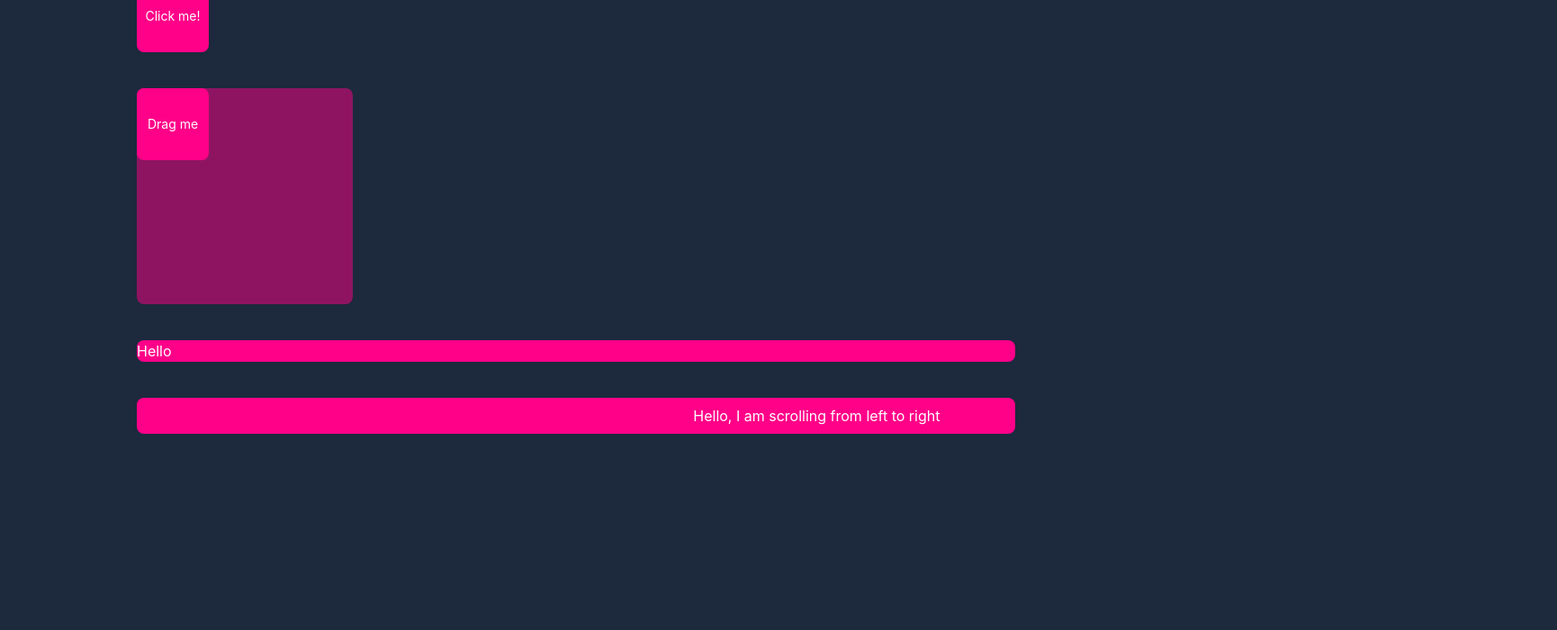
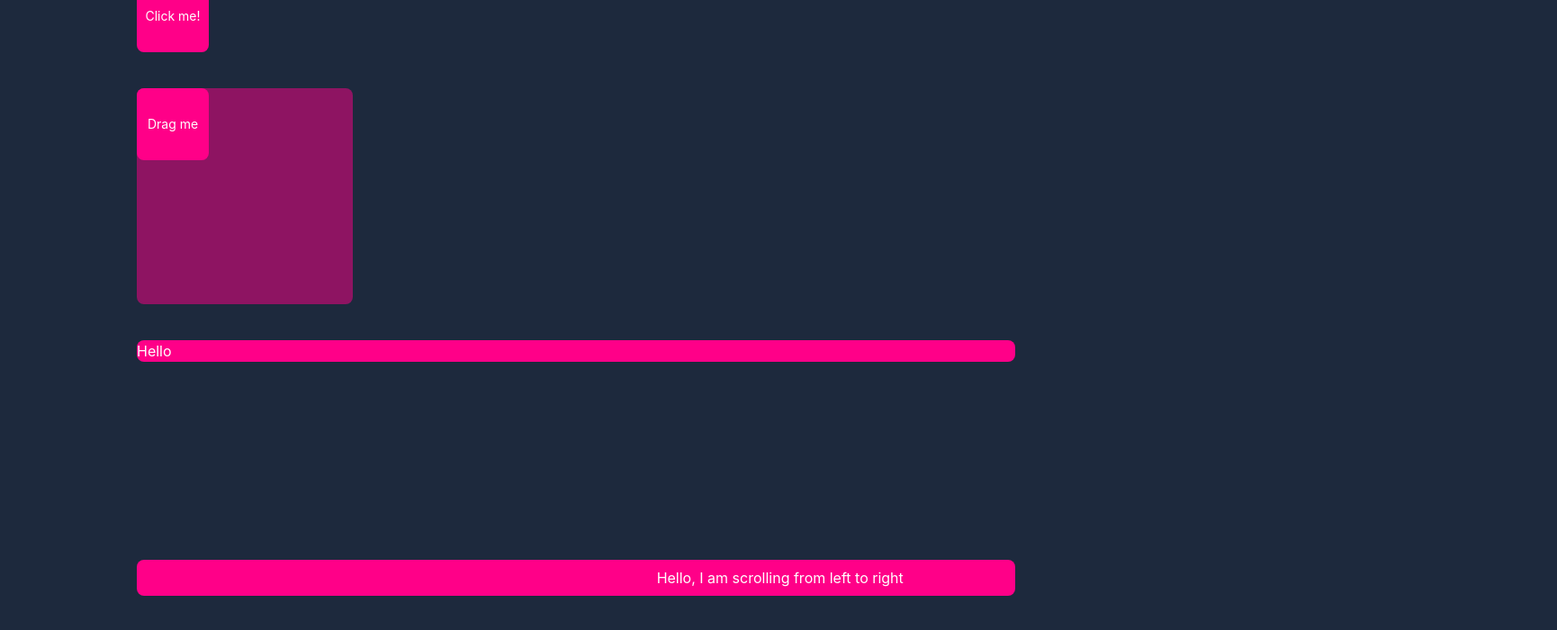
Before and after one commit to DominikKoniarz/react-motion-playground, a React (Vite) app: page / in a window 1280 px wide. Shown: the part 294-994 px from the top of the page at 90% size, 1730 px wide, since content can reach past the window. Built offline with nearby package versions, Linux system fonts and the light colour scheme.

Commit message:
Tweak scroll linked text

```diff
--- a/src/scroll-linked-text.tsx
+++ b/src/scroll-linked-text.tsx
@@ -13,7 +13,7 @@ export default function ScrollLinkedText() {
     const scrollingTextX = useTransform(
         scrollingTextProgress,
         [0, 1],
-        ["-50%", "100%"],
+        ["-35%", "100%"],
     );
 
     const smoothScrollingTextX = useSpring(scrollingTextX, {
@@ -25,7 +25,7 @@ export default function ScrollLinkedText() {
     return (
         <div
             ref={scrollingTextRef}
-            className="bg-pink mt-10 overflow-visible rounded-lg py-2"
+            className="bg-pink mt-55 overflow-hidden rounded-lg py-2"
         >
             <MotionDiv
                 className="px-4 whitespace-nowrap"
```
